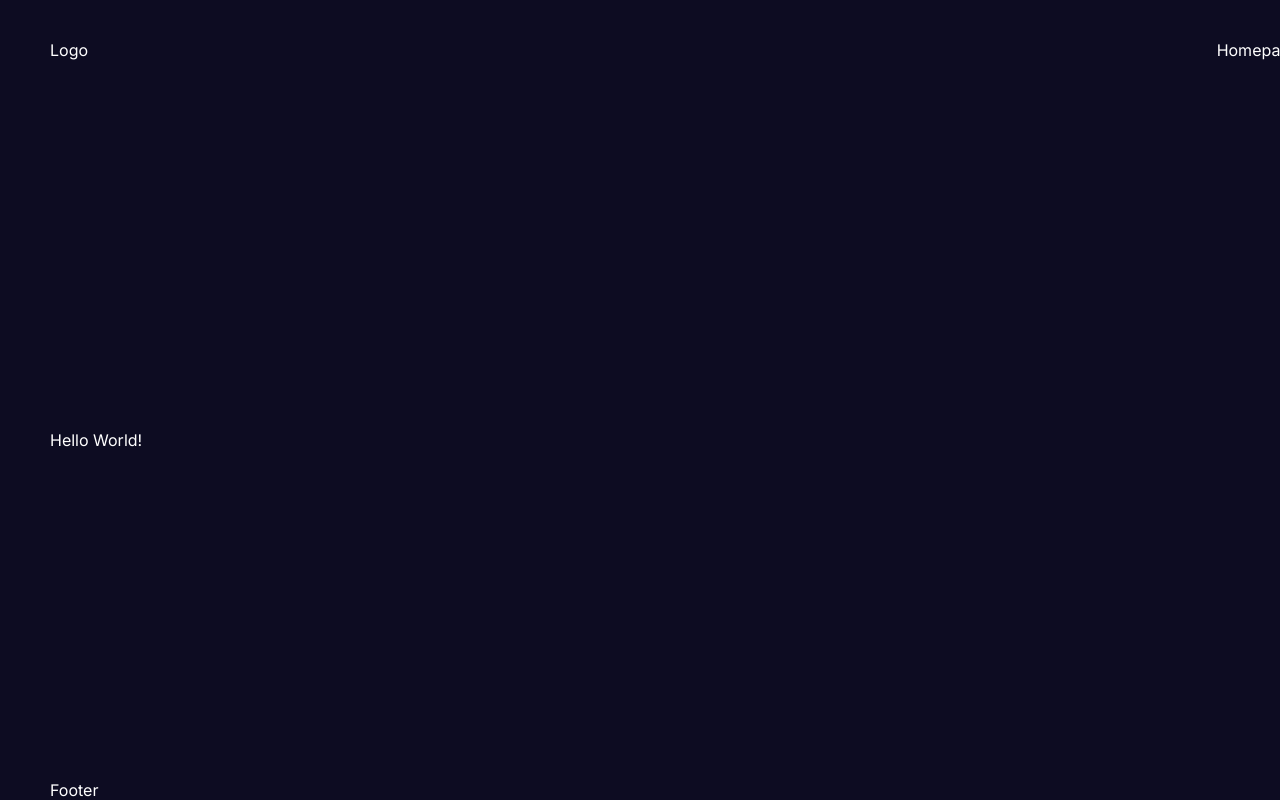
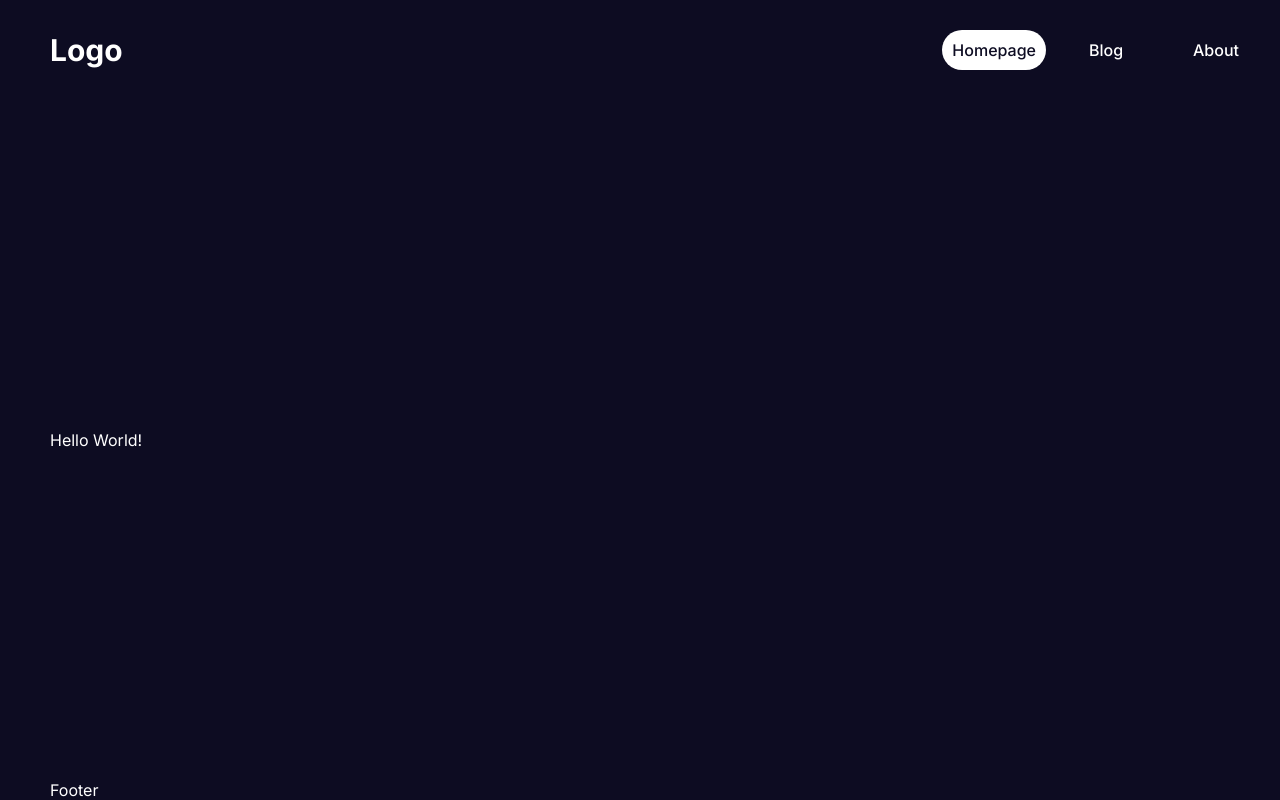
Before and after one commit to zhe-student-tafesa/Next.js-14-Full-Stack-Blog-App, a Next.js app: page / in a window 1280 px wide. Shown: the top 800 px of the page. Built offline with nearby package versions, Linux system fonts and the light colour scheme.

Commit message:
1. Navbar: horizontal layout; 2. use pathName to check Navbar active;

```diff
--- a/src/components/navbar/Navbar.jsx
+++ b/src/components/navbar/Navbar.jsx
@@ -5,7 +5,7 @@ import styles from './navbar.module.css'
 const Navbar = () => {
   return (
     <div className={styles.container}>
-      <div>
+      <div className={styles.logo}>
         Logo
       </div>
       <div>
--- a/src/components/navbar/links/Links.jsx
+++ b/src/components/navbar/links/Links.jsx
@@ -1,5 +1,7 @@
 import Link from 'next/link';
 import React from 'react'
+import styles from './links.module.css'
+import NavLink from './navLink/NavLink';
 
 const links = [
     {
@@ -26,11 +28,10 @@ const links = [
 
 const Links = () => {
     return (
-        <div>
+        <div className={styles.container}>
             {links.map((link) =>
-                <Link href={link.path} key={link.title}>
-                    {link.title}
-                </Link >)}
+                <NavLink link={link} key={link.title}/>
+                )}
         </div>
     )
 }
--- /dev/null
+++ b/src/components/navbar/links/links.module.css
@@ -0,0 +1,5 @@
+.container {
+    display: flex;
+    align-items: center;
+    gap: 10px;
+}
--- /dev/null
+++ b/src/components/navbar/links/navLink/NavLink.jsx
@@ -0,0 +1,19 @@
+"use client"
+
+import React from 'react'
+import styles from './navLink.module.css'
+import Link from 'next/link'
+import { usePathname } from 'next/navigation'
+
+const NavLink = ({ link }) => {
+
+    const pathName = usePathname();
+
+    return (
+        <Link href={link.path}  className={`${styles.container} ${pathName === link.path && styles.active}`}>
+            {link.title}
+        </Link >
+    )
+}
+
+export default NavLink
--- /dev/null
+++ b/src/components/navbar/links/navLink/navLink.module.css
@@ -0,0 +1,12 @@
+.container {
+    min-width: 100px;
+    padding: 10px;
+    border-radius: 20px;
+    font-weight: 500;
+    text-align: center;
+}
+
+.active {
+    background-color: var(--text);
+    color: var(--bg);
+}
--- a/src/components/navbar/navbar.module.css
+++ b/src/components/navbar/navbar.module.css
@@ -4,3 +4,8 @@
     align-items: center;
     justify-content: space-between;
 }
+
+.logo {
+    font-size: 30px;
+    font-weight: bold;
+}
```
Also changed, not shown: 1 other file (tests, documents, lock files or other folders).
